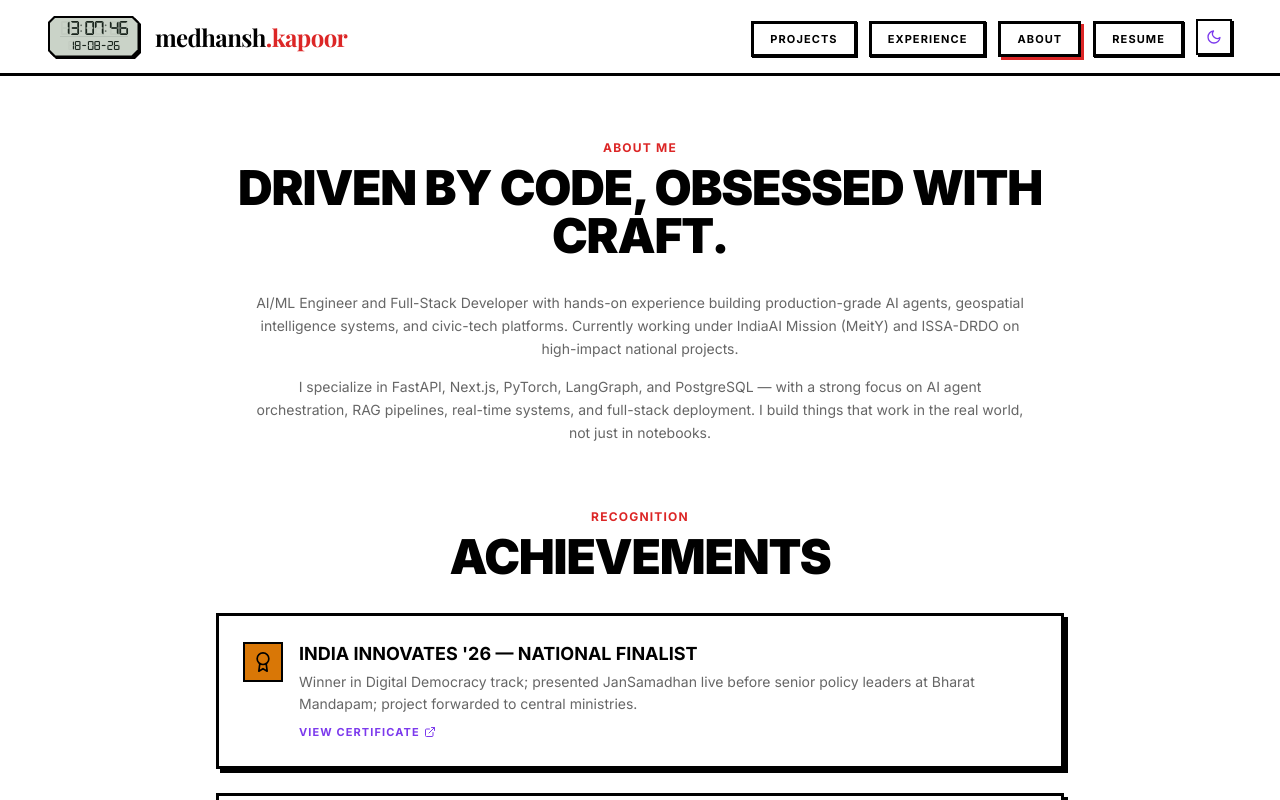
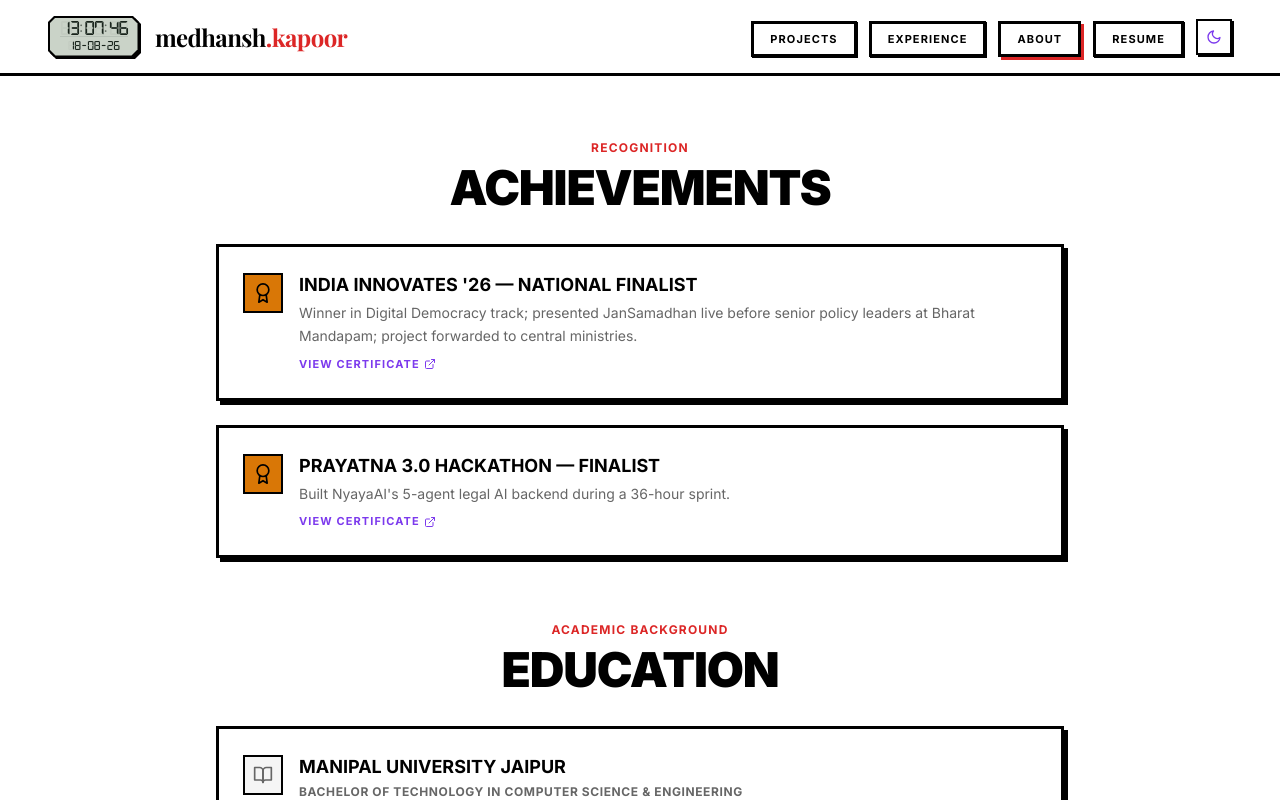
Before and after one commit to Medhansh-741/portfolio, a Next.js app: page /about in a window 1280 px wide. Shown: the top 800 px of the page. Built offline with nearby package versions, Linux system fonts and the light colour scheme; a web font is replaced by a local one.

Commit message:
about page change

```diff
--- a/app/about/page.tsx
+++ b/app/about/page.tsx
@@ -11,35 +11,11 @@ export default function AboutPage() {
 				<section className="mb-16">
 					<div className="text-center space-y-2 mb-8">
 						<p className="text-xs text-accent font-bold uppercase tracking-widest">
-							About Me
-						</p>
-						<h1 className="font-sans text-4xl md:text-5xl font-black text-foreground uppercase tracking-tight">
-							Driven by code, obsessed with craft.
-						</h1>
-					</div>
-					<div className="space-y-4 max-w-3xl mx-auto">
-						{profile.about.map((para, i) => (
-							<motion.p
-								key={i}
-								initial={{ opacity: 0, y: 16 }}
-								animate={{ opacity: 1, y: 0 }}
-								transition={{ delay: i * 0.2 }}
-								className="text-sm text-muted-foreground leading-relaxed text-center"
-							>
-								{para}
-							</motion.p>
-						))}
-					</div>
-				</section>
-
-				<section className="mb-16">
-					<div className="text-center space-y-2 mb-8">
-						<p className="text-xs text-accent font-bold uppercase tracking-widest">
 							Recognition
 						</p>
-						<h2 className="font-sans text-4xl md:text-5xl font-black text-foreground uppercase tracking-tight">
+						<h1 className="font-sans text-4xl xl:text-5xl font-black text-foreground uppercase tracking-tight">
 							Achievements
-						</h2>
+						</h1>
 					</div>
 					<div className="space-y-6">
 						{profile.achievements.map((ach, i) => (
@@ -79,7 +55,7 @@ export default function AboutPage() {
 						<p className="text-xs text-accent font-bold uppercase tracking-widest">
 							Academic Background
 						</p>
-						<h2 className="font-sans text-4xl md:text-5xl font-black text-foreground uppercase tracking-tight">
+						<h2 className="font-sans text-4xl xl:text-5xl font-black text-foreground uppercase tracking-tight">
 							Education
 						</h2>
 					</div>
--- a/app/experience/page.tsx
+++ b/app/experience/page.tsx
@@ -27,7 +27,7 @@ export default function ExperiencePage() {
 					<p className="text-xs text-accent font-bold uppercase tracking-widest">
 						Where I&apos;ve Worked
 					</p>
-					<h1 className="font-sans text-4xl md:text-5xl font-black text-foreground uppercase tracking-tight">
+					<h1 className="font-sans text-4xl xl:text-5xl font-black text-foreground uppercase tracking-tight">
 						Experience
 					</h1>
 				</div>
@@ -41,9 +41,9 @@ export default function ExperiencePage() {
 							animate="show"
 							custom={i}
 							whileHover={{ y: -3 }}
-							className="bg-card text-card-foreground border-[3px] border-border shadow-md p-6 md:p-8 cursor-default"
+							className="bg-card text-card-foreground border-[3px] border-border shadow-md p-6 xl:p-8 cursor-default"
 						>
-							<div className="flex flex-col md:flex-row md:items-start md:justify-between gap-2 mb-4">
+							<div className="flex flex-col xl:flex-row xl:items-start xl:justify-between gap-2 mb-4">
 								<div>
 									<h2 className="font-sans text-xl font-bold text-foreground uppercase">
 										{exp.company}
--- a/app/projects/page.tsx
+++ b/app/projects/page.tsx
@@ -22,17 +22,17 @@ const stagger = {
 export default function ProjectsPage() {
 	return (
 		<main className="flex-1 bg-background overflow-x-clip">
-			<div className="w-full max-w-2xl xl:max-w-6xl mx-auto px-6 pt-16 pb-[calc(var(--spacing-fluid-xl)+var(--spacing-fluid-md)+2.75rem)] xl:pb-16 border-x-[3px] xl:border-x-0 border-border grow flex flex-col">
+			<div className="w-full max-w-2xl xl:max-w-4xl mx-auto px-6 pt-16 pb-[calc(var(--spacing-fluid-xl)+var(--spacing-fluid-md)+2.75rem)] xl:pb-16 border-x-[3px] xl:border-x-0 border-border grow flex flex-col">
 				<div className="text-center space-y-2 mb-12">
 					<p className="text-xs text-accent font-bold uppercase tracking-widest">
 						What I&apos;ve Built
 					</p>
-					<h1 className="font-sans text-4xl md:text-5xl font-black text-foreground uppercase tracking-tight">
+					<h1 className="font-sans text-4xl xl:text-5xl font-black text-foreground uppercase tracking-tight">
 						Projects
 					</h1>
 				</div>
 
-				<div className="flex flex-col xl:grid xl:grid-cols-2 gap-8">
+				<div className="space-y-8">
 					{profile.projects.map((proj, i) => (
 						<motion.div
 							key={proj.title}
@@ -41,31 +41,30 @@ export default function ProjectsPage() {
 							animate="show"
 							custom={i}
 							whileHover={{ y: -5 }}
-							className="bg-card text-card-foreground border-[3px] border-border shadow-md p-6 md:p-8 flex flex-col cursor-default"
+							className="bg-card text-card-foreground border-[3px] border-border shadow-md p-6 xl:p-8 flex flex-col cursor-default"
 						>
-							<div className="mb-4">
+							<div className="flex flex-col xl:flex-row xl:items-start xl:justify-between gap-2 mb-4">
+								<div>
 									<h2 className="font-sans text-xl font-bold text-foreground uppercase">
 										{proj.title}
 									</h2>
 									<p className="text-xs font-bold text-muted-foreground uppercase tracking-wider mt-0.5">
 										{proj.subtitle}
 									</p>
-								<span className="text-[10px] text-muted-foreground font-semibold uppercase tracking-wider">
-									{proj.period}
-								</span>
 								</div>
-
-							<p className="text-sm text-muted-foreground mb-4 leading-relaxed">
-								{proj.description}
-							</p>
-
+								<div className="flex items-center gap-3 text-[10px] font-bold text-muted-foreground uppercase tracking-wider whitespace-nowrap">
+									<span>{proj.period}</span>
 									{proj.metrics && (
-								<div className="mb-4">
 										<span className="text-[10px] font-bold uppercase tracking-widest bg-accent-warning text-black px-2 py-1">
 											{proj.metrics}
 										</span>
+									)}
 								</div>
-							)}
+							</div>
+
+							<p className="text-sm text-muted-foreground mb-4 leading-relaxed italic">
+								{proj.description}
+							</p>
 
 							<div className="flex flex-wrap gap-2 mb-4">
 								{proj.tech.map((t) => (
```
Lines whose indentation alone changed are shown as unchanged.
